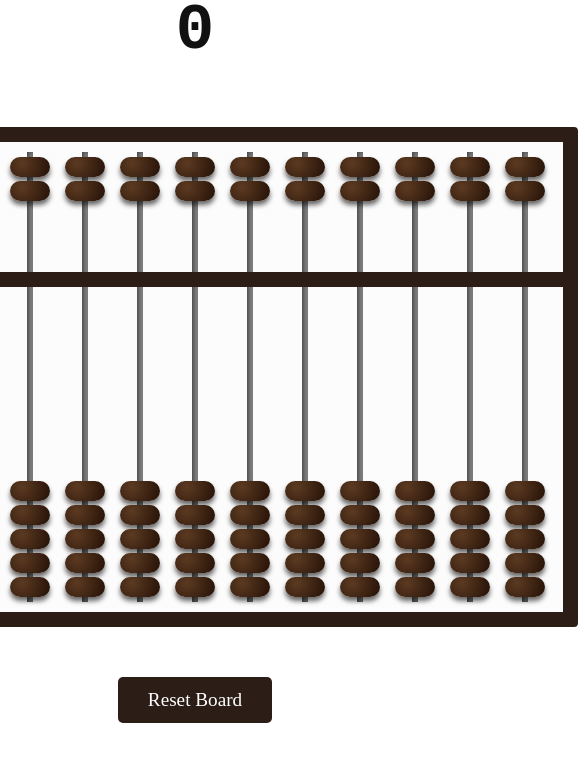
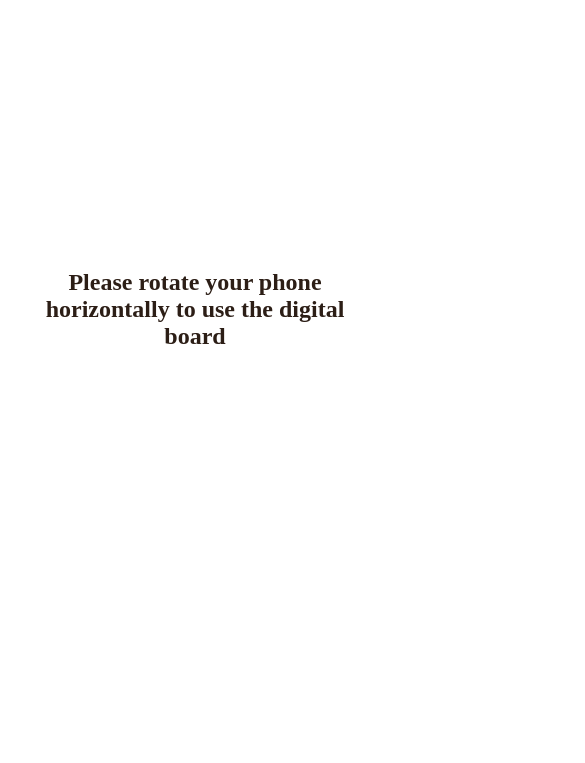
Before and after one commit to thyduong1325/suanpan_simulation, a plain HTML site: page index.html in a window 390 px wide. Shown: the part 113-876 px from the top of the page, 585 px wide, since content can reach past the window. After the commit the page ends 844 px from the top, so only its background shows below. Drawn offline with Linux system fonts and the light colour scheme.

Commit message:
Mobile friendly

```diff
--- a/index.html
+++ b/index.html
@@ -2,7 +2,7 @@
 <html lang="en">
 <head>
     <meta charset="UTF-8">
-    <meta name="viewport" content="width=device-width, initial-scale=1.0">
+    <meta name="viewport" content="width=device-width, initial-scale=1.0, maximum-scale=1.0, user-scalable=no">
     <title>The Digital Suanpan</title>
     <style>
         body {
@@ -10,58 +10,97 @@
             display: flex;
             flex-direction: column;
             align-items: center;
+            justify-content: center;
             background-color: #ffffff;
             margin: 0;
-            padding: 40px;
+            padding: 2vw;
+            touch-action: manipulation;
+            overflow: hidden;
+            height: 100vh;
+            box-sizing: border-box;
         }
 
         h1 {
             color: #111;
-            margin-bottom: 10px;
+            font-size: clamp(1.2rem, 3vw, 2rem);
+            margin: 0 0 1vh 0;
+        }
+
+        .value-display {
+            font-size: clamp(2rem, 6vw, 3.5rem);
+            font-weight: bold;
+            color: #111;
+            margin-bottom: 2vh;
+            font-family: monospace;
+        }
+
+        #rotate-message {
+            display: none;
+            position: absolute;
+            top: 0; left: 0; right: 0; bottom: 0;
+            background: #ffffff;
+            z-index: 100;
+            align-items: center;
+            justify-content: center;
+            font-size: 1.5rem;
+            text-align: center;
+            padding: 20px;
+            color: #2c1e16;
+            font-weight: bold;
+        }
+
+        @media screen and (orientation: portrait) {
+            #rotate-message {
+                display: flex;
+            }
+            .main-content {
+                display: none !important;
+            }
+        }
+
+        .main-content {
+            display: flex;
+            flex-direction: column;
+            align-items: center;
+            width: 100%;
+            max-width: 1000px;
         }
 
         .suanpan-container {
+            width: 100%;
             background-color: #ffffff;
-            padding: 20px;
-            margin-top: 20px;
-        }
-
-        .value-display {
-            font-size: 4rem;
-            text-align: center;
-            font-weight: bold;
-            color: #111;
-            margin-bottom: 20px;
-            font-family: monospace;
+            display: flex;
+            justify-content: center;
         }
 
         .frame {
             display: flex;
             background-color: #fcfcfc;
-            padding: 10px;
-            border: 15px solid #2c1e16;
+            padding: 1vw;
+            border: clamp(6px, 1.5vw, 12px) solid #2c1e16;
             position: relative;
             border-radius: 4px;
+            width: 100%;
+            height: 55vh;
         }
 
         .beam {
             position: absolute;
-            top: 130px;
+            top: 30%;
             left: 0;
             right: 0;
-            height: 15px;
+            height: 4%;
             background-color: #2c1e16;
             z-index: 10;
         }
 
         .rod {
-            width: 45px;
-            height: 450px;
+            flex: 1;
             display: flex;
             flex-direction: column;
             align-items: center;
             position: relative;
-            margin: 0 5px;
+            margin: 0 0.3vw;
         }
 
         .rod::before {
@@ -69,10 +108,10 @@
             position: absolute;
             top: 0;
             bottom: 0;
-            width: 6px;
+            width: 4px;
             background-color: #888;
             z-index: 1;
-            box-shadow: inset 2px 0 4px rgba(0,0,0,0.5);
+            box-shadow: inset 1px 0 2px rgba(0,0,0,0.5);
         }
 
         .heaven, .earth {
@@ -84,28 +123,30 @@
         }
 
         .heaven {
-            height: 130px;
+            height: 30%;
             justify-content: flex-start;
-            padding-top: 5px;
-            gap: 4px;
+            padding-top: 1vh;
+            gap: 0.5vh;
         }
 
         .earth {
-            height: 300px;
+            height: 66%;
             justify-content: flex-end;
-            padding-bottom: 5px;
-            margin-top: 20px;
-            gap: 4px;
+            padding-bottom: 1vh;
+            margin-top: 4%;
+            gap: 0.5vh;
         }
 
         .bead {
-            width: 40px;
-            height: 20px;
-            border-radius: 10px;
+            width: 85%;
+            max-width: 40px;
+            height: 18%;
+            min-height: 12px;
+            border-radius: 50px;
             background: radial-gradient(circle at 30% 30%, #5c3a21, #241107);
             cursor: pointer;
             transition: transform 0.15s ease-in-out;
-            box-shadow: 0 4px 5px rgba(0,0,0,0.6);
+            box-shadow: 0 3px 4px rgba(0,0,0,0.6);
         }
 
         .bead:hover {
@@ -113,22 +154,22 @@
         }
 
         .heaven .bead.active {
-            transform: translateY(45px);
+            transform: translateY(4vh);
         }
 
         .earth .bead.active {
-            transform: translateY(-55px);
+            transform: translateY(-5vh);
         }
 
         .controls {
             display: flex;
             justify-content: center;
-            margin-top: 30px;
+            margin-top: 3vh;
         }
 
         button {
-            padding: 12px 30px;
-            font-size: 1.2rem;
+            padding: 1.5vh 4vw;
+            font-size: clamp(1rem, 2vw, 1.2rem);
             cursor: pointer;
             border: none;
             background-color: #2c1e16;
@@ -145,6 +186,9 @@
 </head>
 <body>
 
+    <div id="rotate-message">Please rotate your phone horizontally to use the digital board</div>
+
+    <div class="main-content">
         <h1>The Chinese Suanpan</h1>
         <div class="value-display" id="value-display">0</div>
 
@@ -156,6 +200,7 @@
 
         <div class="controls">
             <button onclick="resetSuanpan()">Reset Board</button>
+        </div>
     </div>
 
     <script>
```
Lines whose indentation alone changed are shown as unchanged.
